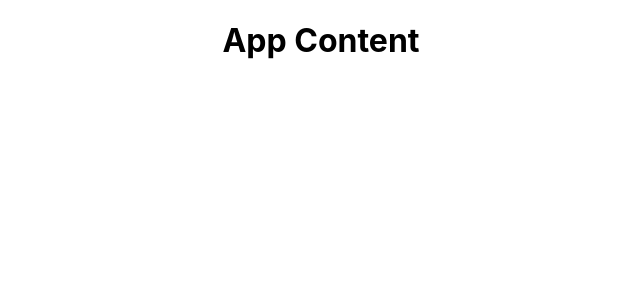
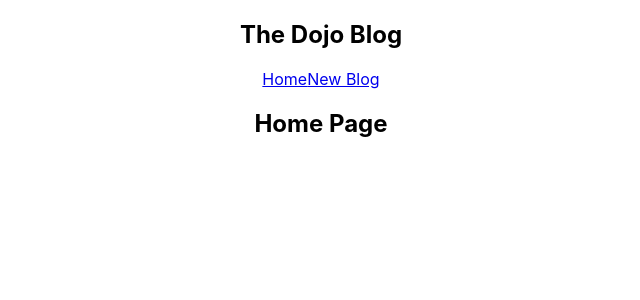
Before and after one commit to JoaoPedroVisconti/ReactTutorial_dojo-blog, a JavaScript app: page / in a window 1280 px wide. Shown: the top 300 px of the page, without its empty margins (319-959 px from the left). Built offline with nearby package versions, Linux system fonts and the light colour scheme; the HTML template or start-up script is replaced by a standard one.

Commit message:
Add Home and Navbar component, basics

```diff
--- a/src/App.js
+++ b/src/App.js
@@ -1,10 +1,16 @@
 import './App.css';
+import Navbar from './Navbar';
+import Home from './Home';
 
 function App() {
+  const title = 'Welcome to the blog';
+  const likes = 50;
+
   return (
     <div className="App">
+      <Navbar />
       <div className="content">
-        <h1>App Content</h1>
+        <Home />
       </div>
     </div>
   );
--- /dev/null
+++ b/src/Home.js
@@ -0,0 +1,9 @@
+const Home = () => {
+  return (
+    <div className="home">
+      <h2>Home Page</h2>
+    </div>
+  );
+};
+
+export default Home;
--- /dev/null
+++ b/src/Navbar.js
@@ -0,0 +1,13 @@
+const Navbar = () => {
+  return (
+    <nav className="navbar">
+      <h1>The Dojo Blog</h1>
+      <div className="links">
+        <a href="/">Home</a>
+        <a href="/create">New Blog</a>
+      </div>
+    </nav>
+  );
+};
+
+export default Navbar;
```
